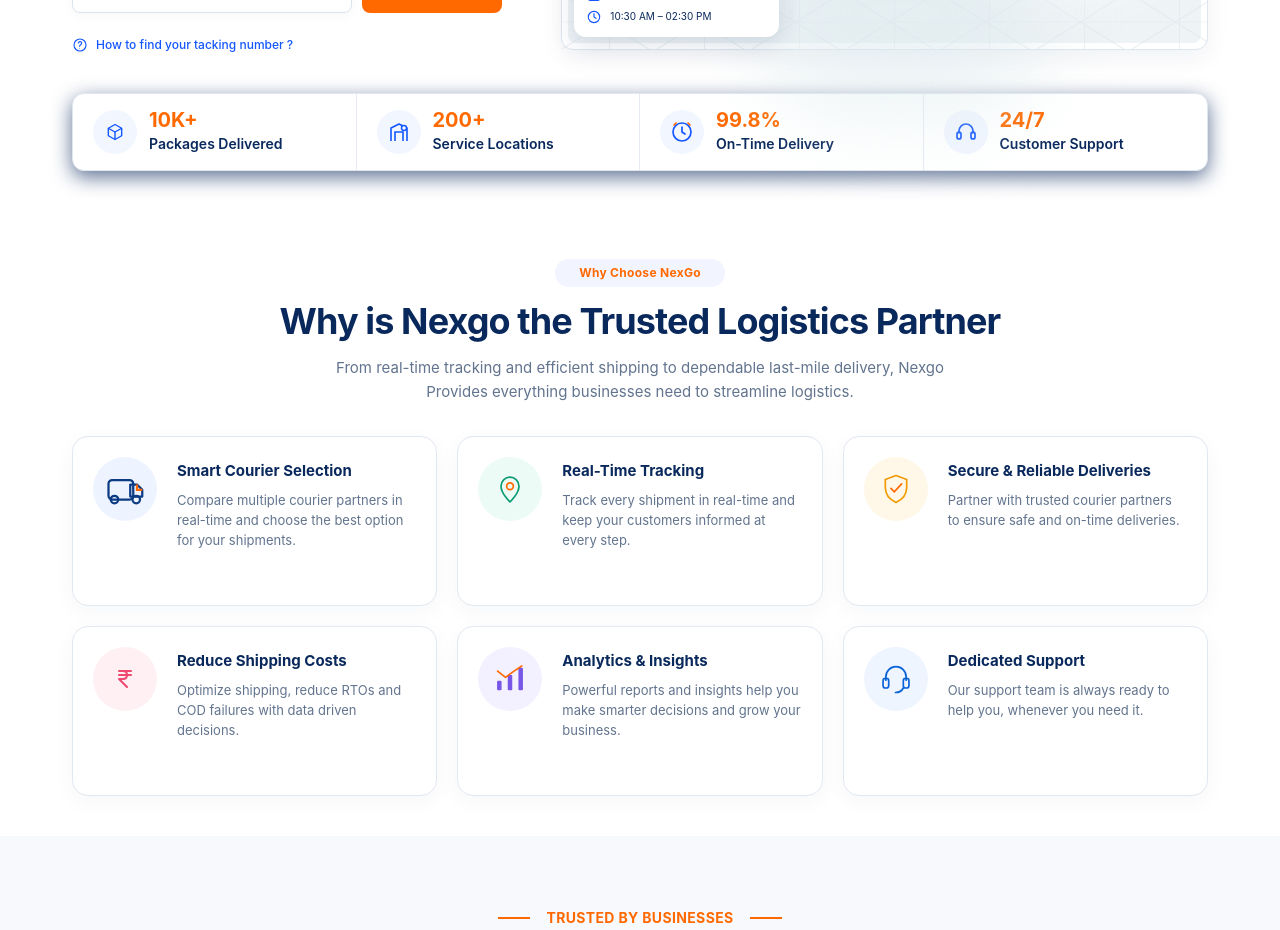
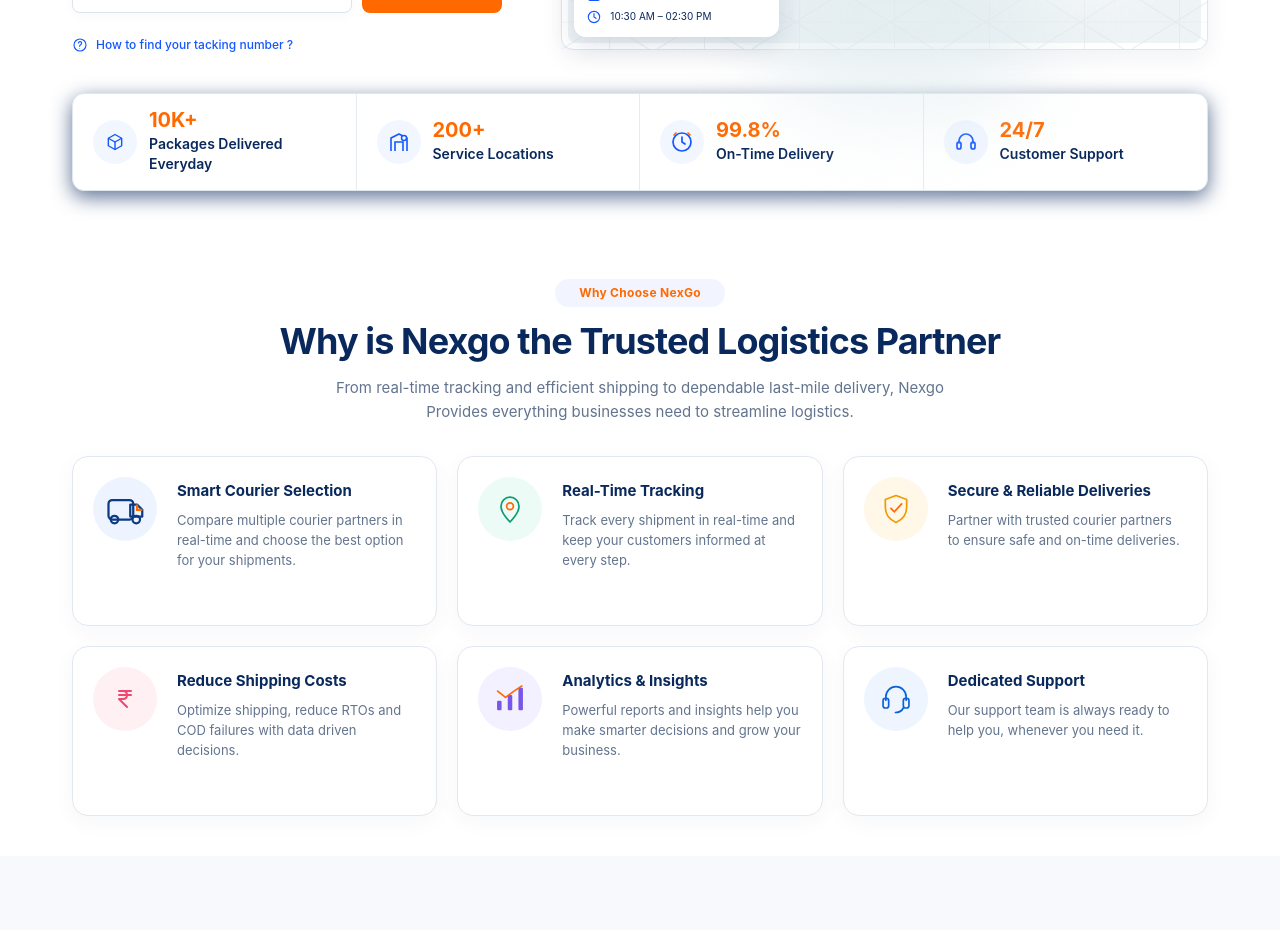
Before and after one commit to vikrammahtoit-dev/NexGo, a React (Vite) app in the folder apps/landing-page/: page / in a window 1280 px wide. Shown: the part 2440-3370 px from the top of the page. Built offline with nearby package versions, Linux system fonts and the light colour scheme.

Commit message:
Updated tracking-page

```diff
--- a/apps/landing-page/src/features/landing/tracking/LiveTracking.jsx
+++ b/apps/landing-page/src/features/landing/tracking/LiveTracking.jsx
@@ -305,7 +305,7 @@
     const stats = [
         {
             value: "10K+",
-            title: "Packages Delivered",
+            title: "Packages Delivered Everyday",
             subtitle: "Safe & Secure delivery",
             icon: PackageIcon,
         },
```
